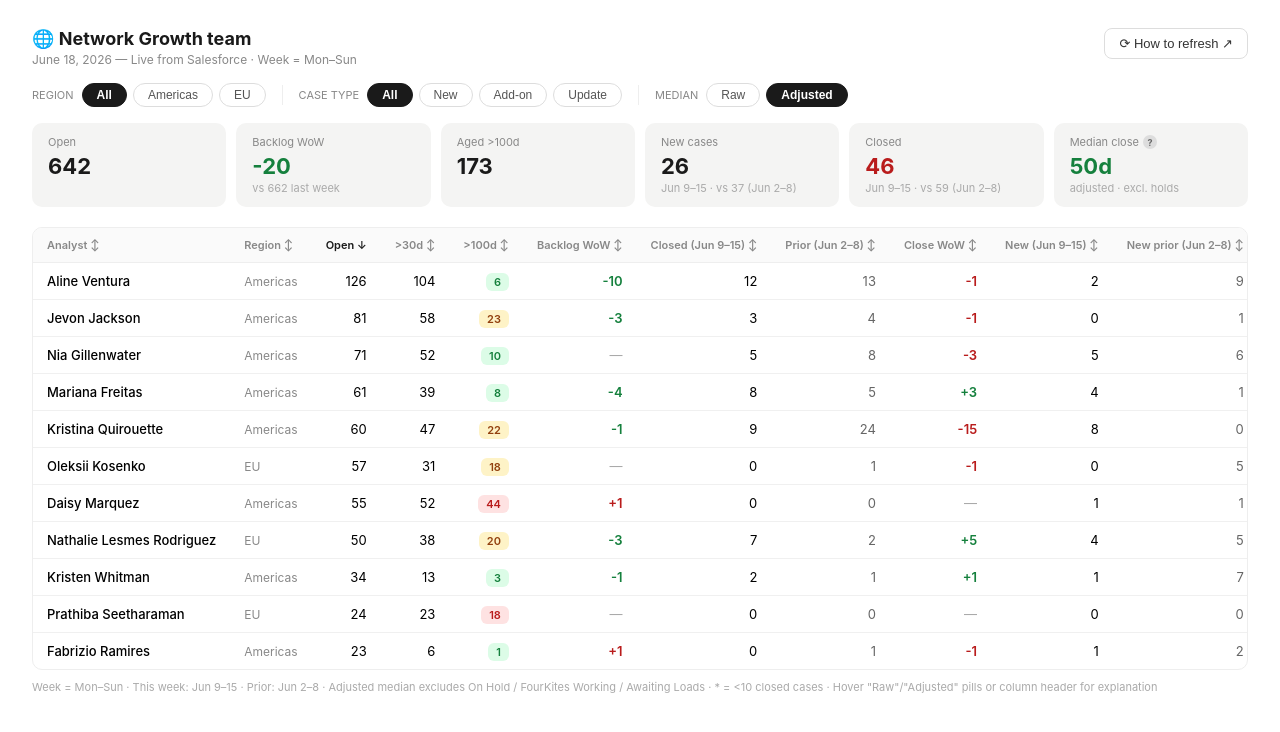
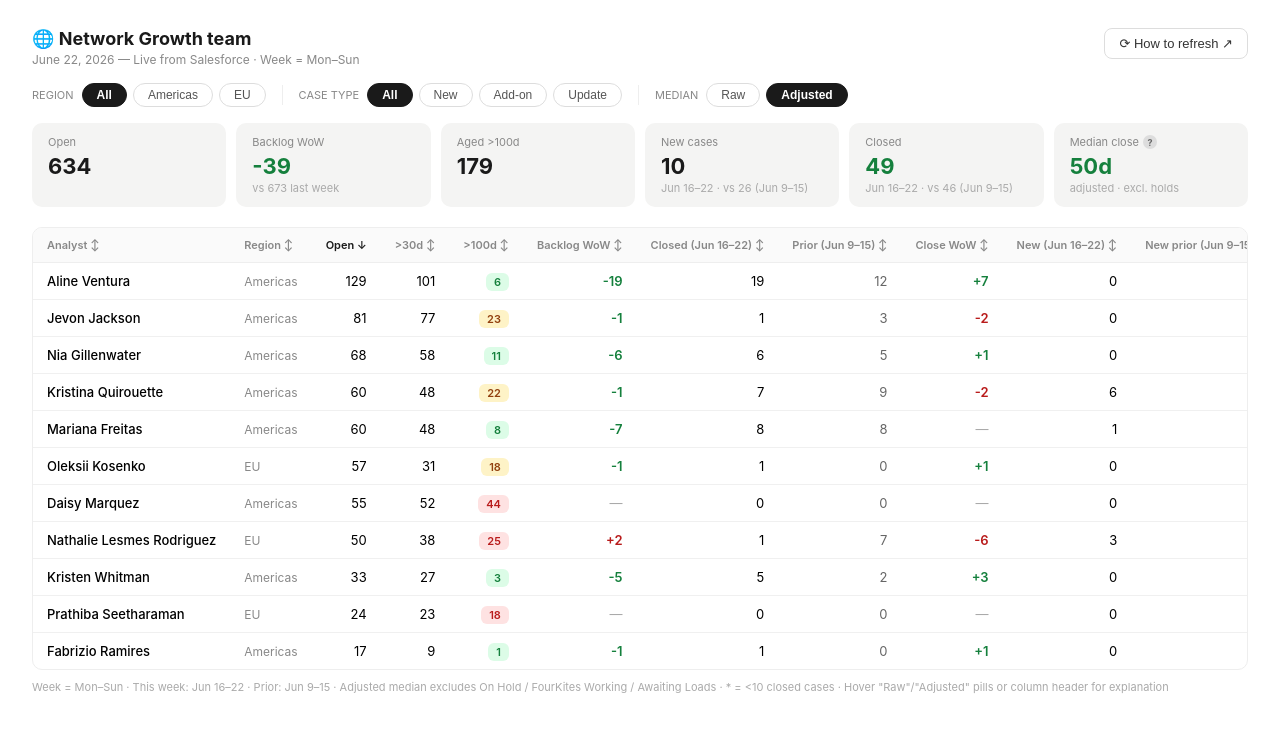
Before and after one commit to The-Vickerman/ng-dashboard, a React (Vite) app: page / in a window 1280 px wide. Shown: the top 732 px of the page. Built offline with nearby package versions, Linux system fonts and the light colour scheme; the HTML template or start-up script is replaced by a standard one.

Commit message:
Refresh Jun 22 — new week Jun 16-22 vs Jun 9-15

```diff
--- a/src/App.jsx
+++ b/src/App.jsx
@@ -1,22 +1,22 @@
 import { useState, useMemo } from "react";
 
-const AS_OF     = "June 18, 2026 — Live from Salesforce";
-const THIS_WEEK = "Jun 9–15";
-const PREV_WEEK = "Jun 2–8";
+const AS_OF     = "June 22, 2026 — Live from Salesforce";
+const THIS_WEEK = "Jun 16–22";
+const PREV_WEEK = "Jun 9–15";
 
 // medianAdj = raw median minus time in On Hold / FourKites Working / Awaiting Loads
 // Computed from CaseHistory data: avg ~53 days excluded per affected case
 
 const TEAM = [
   { name:"Aline Ventura", region:"Americas",
-    open:  {new:36,addon:68,update:7,all:126},
-    a30:   {new:33,addon:65,update:5,all:104},
+    open:  {new:36,addon:66,update:7,all:129},
+    a30:   {new:32,addon:63,update:5,all:101},
     a100:  {new:0,addon:6,update:0,all:6},
-    cl7:   {new:2,addon:5,update:1,all:12},
-    cp7:   {new:6,addon:1,update:3,all:13},
-    n7:    {new:0,addon:1,update:0,all:2},
-    np7:   {new:1,addon:2,update:2,all:9},
-    openp7:136,
+    cl7:   {new:1,addon:13,update:2,all:19},
+    cp7:   {new:2,addon:5,update:1,all:12},
+    n7:    {new:0,addon:0,update:0,all:0},
+    np7:   {new:0,addon:1,update:0,all:2},
+    openp7:148,
     median:   {new:99,addon:84,update:42,all:69},
     medianAdj:{new:67,addon:55,update:30,all:48},
     mNote:{new:false,addon:false,update:false,all:false}},
@@ -26,93 +26,93 @@ const TEAM = [
     a100:  {new:10,addon:5,update:21,all:44},
     cl7:   {new:0,addon:0,update:0,all:0},
     cp7:   {new:0,addon:0,update:0,all:0},
-    n7:    {new:0,addon:0,update:0,all:1},
+    n7:    {new:0,addon:0,update:0,all:0},
     np7:   {new:0,addon:0,update:0,all:1},
-    openp7:54,
+    openp7:55,
     median:   {new:200,addon:200,update:186,all:91},
     medianAdj:{new:160,addon:162,update:148,all:70},
     mNote:{new:false,addon:false,update:true,all:false}},
   { name:"Jevon Jackson", region:"Americas",
-    open:  {new:28,addon:23,update:27,all:81},
-    a30:   {new:21,addon:12,update:22,all:58},
+    open:  {new:28,addon:22,update:28,all:81},
+    a30:   {new:28,addon:22,update:24,all:77},
     a100:  {new:11,addon:6,update:3,all:23},
-    cl7:   {new:0,addon:1,update:2,all:3},
-    cp7:   {new:1,addon:0,update:2,all:4},
+    cl7:   {new:0,addon:1,update:0,all:1},
+    cp7:   {new:0,addon:1,update:2,all:3},
     n7:    {new:0,addon:0,update:0,all:0},
-    np7:   {new:0,addon:0,update:1,all:1},
-    openp7:84,
+    np7:   {new:0,addon:0,update:0,all:0},
+    openp7:82,
     median:   {new:58,addon:50,update:37,all:45},
     medianAdj:{new:42,addon:36,update:27,all:24},
     mNote:{new:false,addon:false,update:false,all:false}},
   { name:"Kristen Whitman", region:"Americas",
-    open:  {new:15,addon:14,update:5,all:34},
-    a30:   {new:5,addon:4,update:4,all:13},
+    open:  {new:14,addon:14,update:5,all:33},
+    a30:   {new:14,addon:9,update:4,all:27},
     a100:  {new:0,addon:2,update:1,all:3},
-    cl7:   {new:0,addon:2,update:0,all:2},
-    cp7:   {new:0,addon:0,update:0,all:1},
-    n7:    {new:0,addon:0,update:0,all:1},
-    np7:   {new:0,addon:5,update:1,all:7},
-    openp7:35,
+    cl7:   {new:1,addon:1,update:2,all:5},
+    cp7:   {new:0,addon:2,update:0,all:2},
+    n7:    {new:0,addon:0,update:0,all:0},
+    np7:   {new:0,addon:0,update:0,all:1},
+    openp7:38,
     median:   {new:91,addon:90,update:39,all:69},
     medianAdj:{new:64,addon:63,update:28,all:48},
     mNote:{new:false,addon:false,update:false,all:false}},
   { name:"Kristina Quirouette", region:"Americas",
-    open:  {new:27,addon:7,update:10,all:60},
-    a30:   {new:22,addon:6,update:7,all:47},
+    open:  {new:27,addon:7,update:11,all:60},
+    a30:   {new:23,addon:6,update:8,all:48},
     a100:  {new:6,addon:3,update:2,all:22},
-    cl7:   {new:0,addon:0,update:2,all:9},
-    cp7:   {new:1,addon:0,update:1,all:24},
-    n7:    {new:1,addon:1,update:2,all:8},
-    np7:   {new:0,addon:0,update:0,all:0},
+    cl7:   {new:1,addon:1,update:0,all:7},
+    cp7:   {new:0,addon:0,update:2,all:9},
+    n7:    {new:3,addon:0,update:1,all:6},
+    np7:   {new:1,addon:1,update:2,all:8},
     openp7:61,
     median:   {new:132,addon:72,update:76,all:56},
     medianAdj:{new:94,addon:51,update:54,all:35},
     mNote:{new:false,addon:false,update:false,all:false}},
   { name:"Mariana Freitas", region:"Americas",
-    open:  {new:16,addon:14,update:24,all:61},
-    a30:   {new:12,addon:8,update:12,all:39},
+    open:  {new:16,addon:13,update:24,all:60},
+    a30:   {new:16,addon:11,update:14,all:48},
     a100:  {new:2,addon:5,update:1,all:8},
-    cl7:   {new:1,addon:2,update:5,all:8},
-    cp7:   {new:2,addon:2,update:0,all:5},
-    n7:    {new:0,addon:2,update:2,all:4},
-    np7:   {new:0,addon:0,update:1,all:1},
-    openp7:65,
+    cl7:   {new:2,addon:2,update:4,all:8},
+    cp7:   {new:1,addon:2,update:5,all:8},
+    n7:    {new:0,addon:0,update:1,all:1},
+    np7:   {new:0,addon:2,update:2,all:4},
+    openp7:67,
     median:   {new:79,addon:59,update:33,all:54},
     medianAdj:{new:52,addon:39,update:23,all:33},
     mNote:{new:false,addon:false,update:false,all:false}},
   { name:"Nia Gillenwater", region:"Americas",
-    open:  {new:17,addon:24,update:26,all:71},
-    a30:   {new:14,addon:18,update:18,all:52},
-    a100:  {new:4,addon:3,update:3,all:10},
-    cl7:   {new:0,addon:1,update:2,all:5},
-    cp7:   {new:0,addon:1,update:7,all:8},
-    n7:    {new:0,addon:1,update:0,all:5},
-    np7:   {new:1,addon:1,update:4,all:6},
-    openp7:71,
+    open:  {new:16,addon:23,update:25,all:68},
+    a30:   {new:15,addon:20,update:20,all:58},
+    a100:  {new:4,addon:3,update:4,all:11},
+    cl7:   {new:2,addon:2,update:1,all:6},
+    cp7:   {new:0,addon:1,update:2,all:5},
+    n7:    {new:0,addon:0,update:0,all:0},
+    np7:   {new:0,addon:1,update:0,all:5},
+    openp7:74,
     median:   {new:83,addon:52,update:47,all:52},
     medianAdj:{new:56,addon:35,update:33,all:31},
     mNote:{new:false,addon:false,update:false,all:false}},
   { name:"Fabrizio Ramires", region:"Americas",
-    open:  {new:5,addon:4,update:7,all:23},
-    a30:   {new:3,addon:1,update:2,all:6},
+    open:  {new:5,addon:4,update:7,all:17},
+    a30:   {new:3,addon:3,update:3,all:9},
     a100:  {new:0,addon:1,update:0,all:1},
-    cl7:   {new:0,addon:0,update:0,all:0},
-    cp7:   {new:0,addon:0,update:1,all:1},
-    n7:    {new:0,addon:0,update:1,all:1},
-    np7:   {new:1,addon:0,update:1,all:2},
-    openp7:22,
+    cl7:   {new:1,addon:0,update:0,all:1},
+    cp7:   {new:0,addon:0,update:0,all:0},
+    n7:    {new:0,addon:0,update:0,all:0},
+    np7:   {new:0,addon:0,update:1,all:1},
+    openp7:18,
     median:   {new:null,addon:null,update:38,all:46},
     medianAdj:{new:null,addon:null,update:30,all:25},
     mNote:{new:true,addon:true,update:true,all:true}},
   { name:"Nathalie Lesmes Rodriguez", region:"EU",
-    open:  {new:13,addon:14,update:6,all:50},
+    open:  {new:14,addon:14,update:6,all:50},
     a30:   {new:10,addon:11,update:2,all:38},
-    a100:  {new:5,addon:9,update:0,all:20},
-    cl7:   {new:2,addon:3,update:1,all:7},
-    cp7:   {new:0,addon:0,update:1,all:2},
-    n7:    {new:2,addon:0,update:1,all:4},
-    np7:   {new:1,addon:2,update:1,all:5},
-    openp7:53,
+    a100:  {new:5,addon:9,update:0,all:25},
+    cl7:   {new:0,addon:0,update:0,all:1},
+    cp7:   {new:2,addon:3,update:1,all:7},
+    n7:    {new:1,addon:0,update:1,all:3},
+    np7:   {new:2,addon:0,update:1,all:4},
+    openp7:48,
     median:   {new:74,addon:121,update:55,all:70},
     medianAdj:{new:52,addon:84,update:39,all:49},
     mNote:{new:false,addon:false,update:false,all:false}},
@@ -120,11 +120,11 @@ const TEAM = [
     open:  {new:10,addon:23,update:15,all:57},
     a30:   {new:8,addon:2,update:15,all:31},
     a100:  {new:6,addon:2,update:9,all:18},
-    cl7:   {new:0,addon:0,update:0,all:0},
-    cp7:   {new:0,addon:0,update:0,all:1},
+    cl7:   {new:0,addon:1,update:0,all:1},
+    cp7:   {new:0,addon:0,update:0,all:0},
     n7:    {new:0,addon:0,update:0,all:0},
-    np7:   {new:1,addon:4,update:0,all:5},
-    openp7:57,
+    np7:   {new:0,addon:0,update:0,all:0},
+    openp7:58,
     median:   {new:176,addon:163,update:129,all:109},
     medianAdj:{new:128,addon:119,update:94,all:88},
     mNote:{new:false,addon:false,update:false,all:false}},
```
